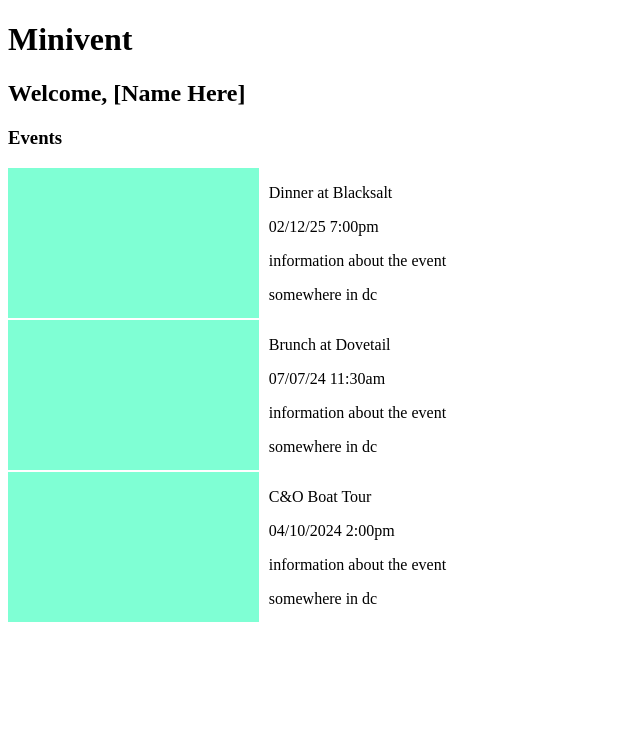
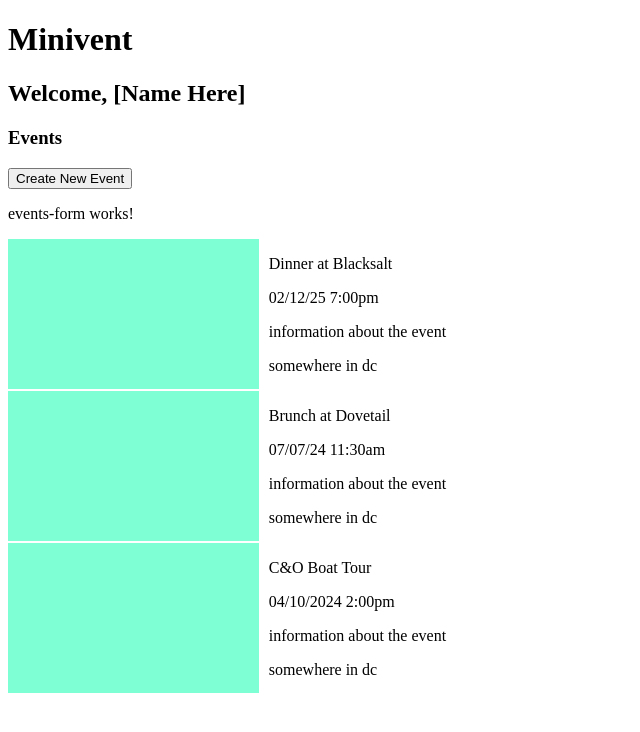
Before and after one commit to Freetown5/minivent, an Angular app: page /organizer in a window 1280 px wide. Shown: the top 732 px of the page, without its empty margins (0-640 px from the left). Built offline with nearby package versions, Linux system fonts and the light colour scheme.

Commit message:
created events form component

```diff
--- a/src/app/app.module.ts
+++ b/src/app/app.module.ts
@@ -6,13 +6,15 @@ import { AppComponent } from './app.component';
 import { LandingComponent } from './pages/landing/landing.component';
 import { OrganizerComponent } from './pages/organizer/organizer.component';
 import { EventCardComponent } from './sections/event-card/event-card.component';
+import { EventsFormComponent } from './sections/events-form/events-form.component';
 
 @NgModule({
   declarations: [
     AppComponent,
     LandingComponent,
     OrganizerComponent,
-    EventCardComponent
+    EventCardComponent,
+    EventsFormComponent
   ],
   imports: [
     BrowserModule,
--- a/src/app/pages/organizer/organizer.component.html
+++ b/src/app/pages/organizer/organizer.component.html
@@ -1,5 +1,7 @@
 <h2>Welcome, [Name Here]</h2>
 <h3>Events</h3>
+<button>Create New Event</button>
+<app-events-form></app-events-form>
 <app-event-card *ngFor="let event of eventData;"
     [title]="event.title"
     [date]="event.date"
--- /dev/null
+++ b/src/app/sections/events-form/events-form.component.html
@@ -0,0 +1 @@
+<p>events-form works!</p>
```
Also changed, not shown: src/app/sections/events-form/events-form.component.ts (added, +10 -0 lines), src/app/sections/events-form/events-form.component.scss (added), 1 other file (tests, documents, lock files or other folders).
